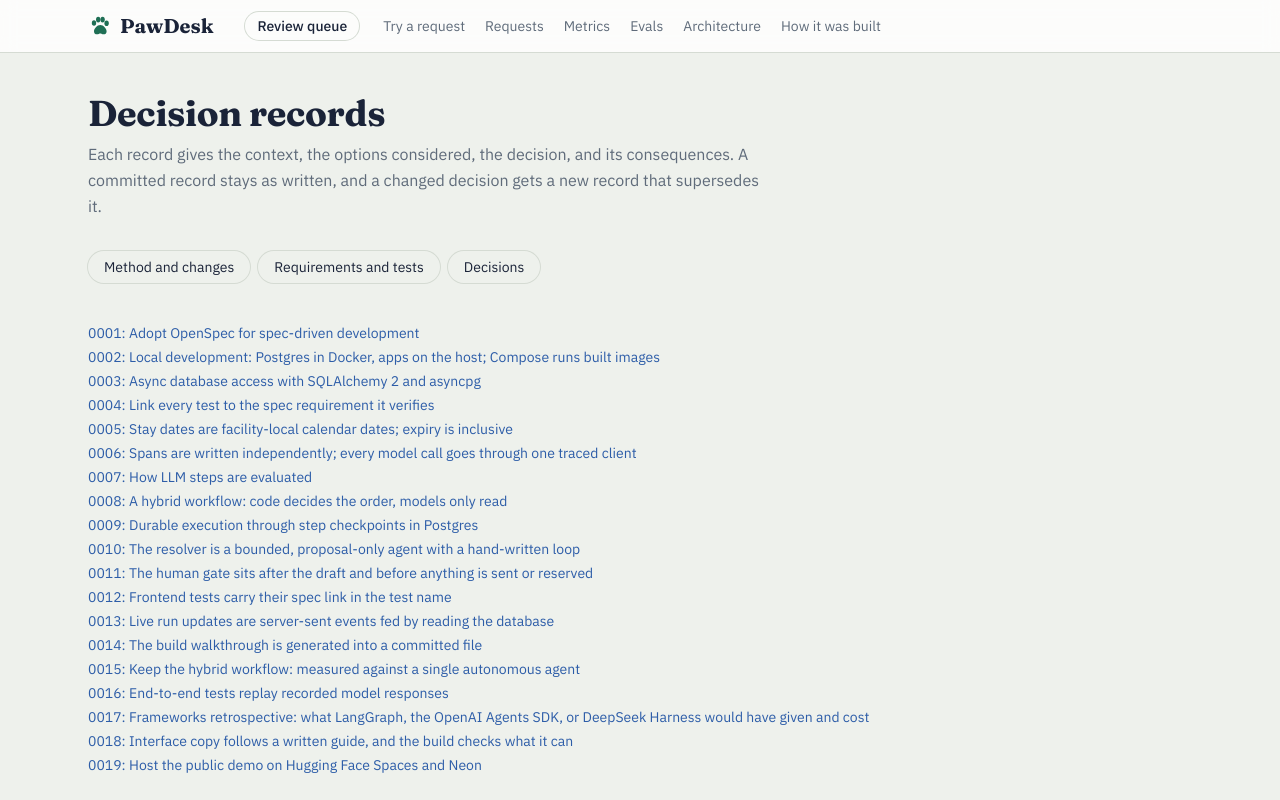
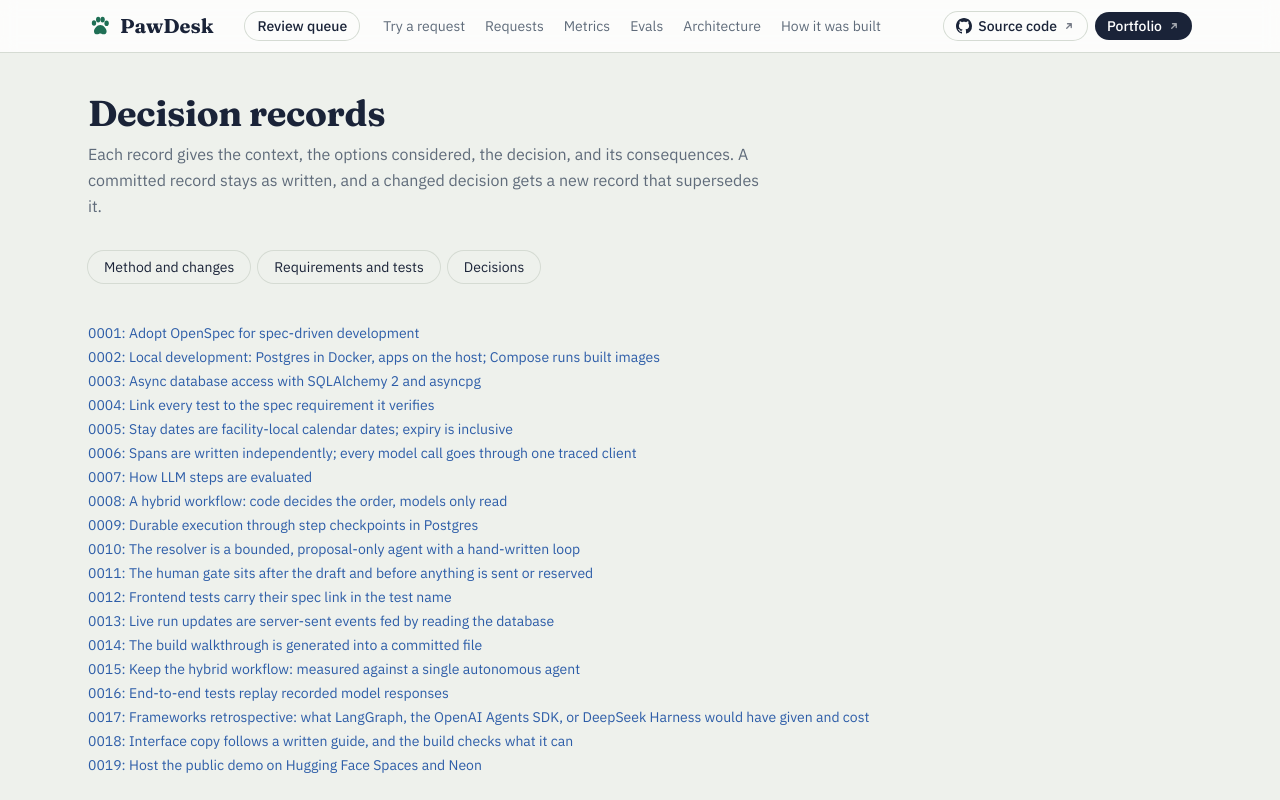
Before and after one commit to Pohi11/PawDesk, a Next.js app in the folder frontend/: page /build/decisions in a window 1280 px wide. Shown: the top 800 px of the page. Built offline with nearby package versions, Linux system fonts and the light colour scheme; no server answers.

Commit message:
feat(frontend): link the source code and portfolio from the navbar
Both open in a new tab so a live run on the dashboard stays open, with
noopener so the new page cannot reach back into this window.

```diff
--- a/frontend/app/layout.tsx
+++ b/frontend/app/layout.tsx
@@ -1,7 +1,7 @@
 import type { Metadata } from "next";
 import { Fraunces, IBM_Plex_Sans } from "next/font/google";
 import Link from "next/link";
-import { Suspense } from "react";
+import { Suspense, type ReactNode } from "react";
 
 import { BackToTop } from "@/components/back-to-top";
 import { backendJson } from "@/lib/backend";
@@ -36,6 +36,11 @@
   { href: "/build", label: "How it was built" },
 ] as const;
 
+// Links that leave the dashboard (spec: run-dashboard "The navigation links to the source
+// code and the portfolio").
+const SOURCE_URL = "https://github.com/Pohi11/PawDesk";
+const PORTFOLIO_URL = "https://pohi.me/";
+
 export default function RootLayout({ children }: LayoutProps<"/">) {
   return (
     <html lang="en" className={`${fraunces.variable} ${plex.variable} h-full antialiased`}>
@@ -64,6 +69,18 @@
                 </li>
               ))}
             </ul>
+            <div className="ml-auto flex items-center gap-2">
+              <ExternalLink
+                href={SOURCE_URL}
+                className="text-ink ring-1 ring-rule hover:bg-wash"
+                icon={<GitHubMark />}
+              >
+                Source code
+              </ExternalLink>
+              <ExternalLink href={PORTFOLIO_URL} className="bg-ink text-white hover:bg-ink/85">
+                Portfolio
+              </ExternalLink>
+            </div>
           </nav>
         </header>
         <main className="mx-auto w-full max-w-6xl flex-1 px-6 py-10">{children}</main>
@@ -83,6 +100,52 @@
   );
 }
 
+// Opens in a new tab; noopener keeps the new page from reaching back into this window.
+function ExternalLink({
+  href,
+  className,
+  icon,
+  children,
+}: {
+  href: string;
+  className: string;
+  icon?: ReactNode;
+  children: ReactNode;
+}) {
+  return (
+    <a
+      href={href}
+      target="_blank"
+      rel="noopener noreferrer"
+      className={`group inline-flex items-center gap-1.5 rounded-full px-3 py-1 text-sm font-medium transition-colors ${className}`}
+    >
+      {icon}
+      {children}
+      <span className="sr-only"> (opens in a new tab)</span>
+      <svg
+        aria-hidden
+        viewBox="0 0 16 16"
+        className="h-3 w-3 opacity-60 transition-transform group-hover:translate-x-px group-hover:-translate-y-px"
+        fill="none"
+        stroke="currentColor"
+        strokeWidth="1.75"
+        strokeLinecap="round"
+        strokeLinejoin="round"
+      >
+        <path d="M5 11 11 5M6 5h5v5" />
+      </svg>
+    </a>
+  );
+}
+
+function GitHubMark() {
+  return (
+    <svg aria-hidden viewBox="0 0 16 16" className="h-4 w-4" fill="currentColor">
+      <path d="M8 0C3.58 0 0 3.58 0 8c0 3.54 2.29 6.53 5.47 7.59.4.07.55-.17.55-.38 0-.19-.01-.82-.01-1.49-2.01.37-2.53-.49-2.69-.94-.09-.23-.48-.94-.82-1.13-.28-.15-.68-.52-.01-.53.63-.01 1.08.58 1.23.82.72 1.21 1.87.87 2.33.66.07-.52.28-.87.51-1.07-1.78-.2-3.64-.89-3.64-3.95 0-.87.31-1.59.82-2.15-.08-.2-.36-1.02.08-2.12 0 0 .67-.21 2.2.82.64-.18 1.32-.27 2-.27.68 0 1.36.09 2 .27 1.53-1.04 2.2-.82 2.2-.82.44 1.1.16 1.92.08 2.12.51.56.82 1.27.82 2.15 0 3.07-1.87 3.75-3.65 3.95.29.25.54.73.54 1.48 0 1.07-.01 1.93-.01 2.2 0 .21.15.46.55.38A8.013 8.013 0 0 0 16 8c0-4.42-3.58-8-8-8z" />
+    </svg>
+  );
+}
+
 function Paw() {
   return (
     <svg aria-hidden viewBox="0 0 24 24" className="h-6 w-6 text-kennel" fill="currentColor">
```
Also changed, not shown: 2 other files (tests, documents, lock files or other folders).
